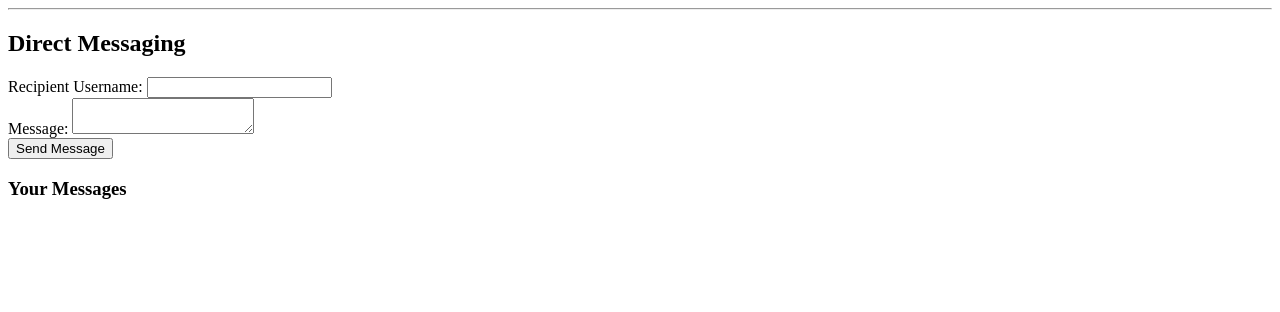
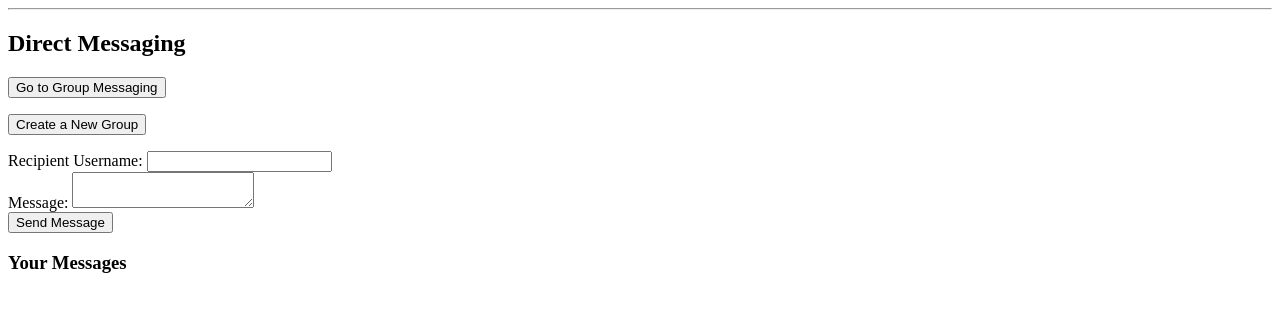
Before and after one commit to Pranav0305/Social-Media-Marketplace, a Flask app: page /messages in a window 1280 px wide. Shown: the part 26-338 px from the top of the page. Run offline with Flask 2, Linux system fonts and the light colour scheme; the visitor is signed in with stand-in values (Sample User, id 1); data that the repository does not hold is empty.

Commit message:
Update messaging.html

```diff
--- a/templates/messaging.html
+++ b/templates/messaging.html
@@ -7,6 +7,18 @@
         <p>To send or view messages, please <a href="{{ url_for('auth.login') }}">log in</a> or <a href="{{ url_for('auth.register') }}">register</a>.</p>
     {% else %}
         <h2>Direct Messaging</h2>
+        <!-- ✅ Link to Group Messaging -->
+        <p>
+            <a href="{{ url_for('group_messaging.group_messages') }}">
+                <button>Go to Group Messaging</button>
+            </a>
+        </p>
+        <!-- ✅ Link to Create Group Page -->
+        <p>
+            <a href="{{ url_for('group_messaging.create_group') }}">
+                <button>Create a New Group</button>
+            </a>
+        </p>
         <form method="POST">
             <label>Recipient Username:</label>
             <input type="text" name="recipient" required><br>
```
